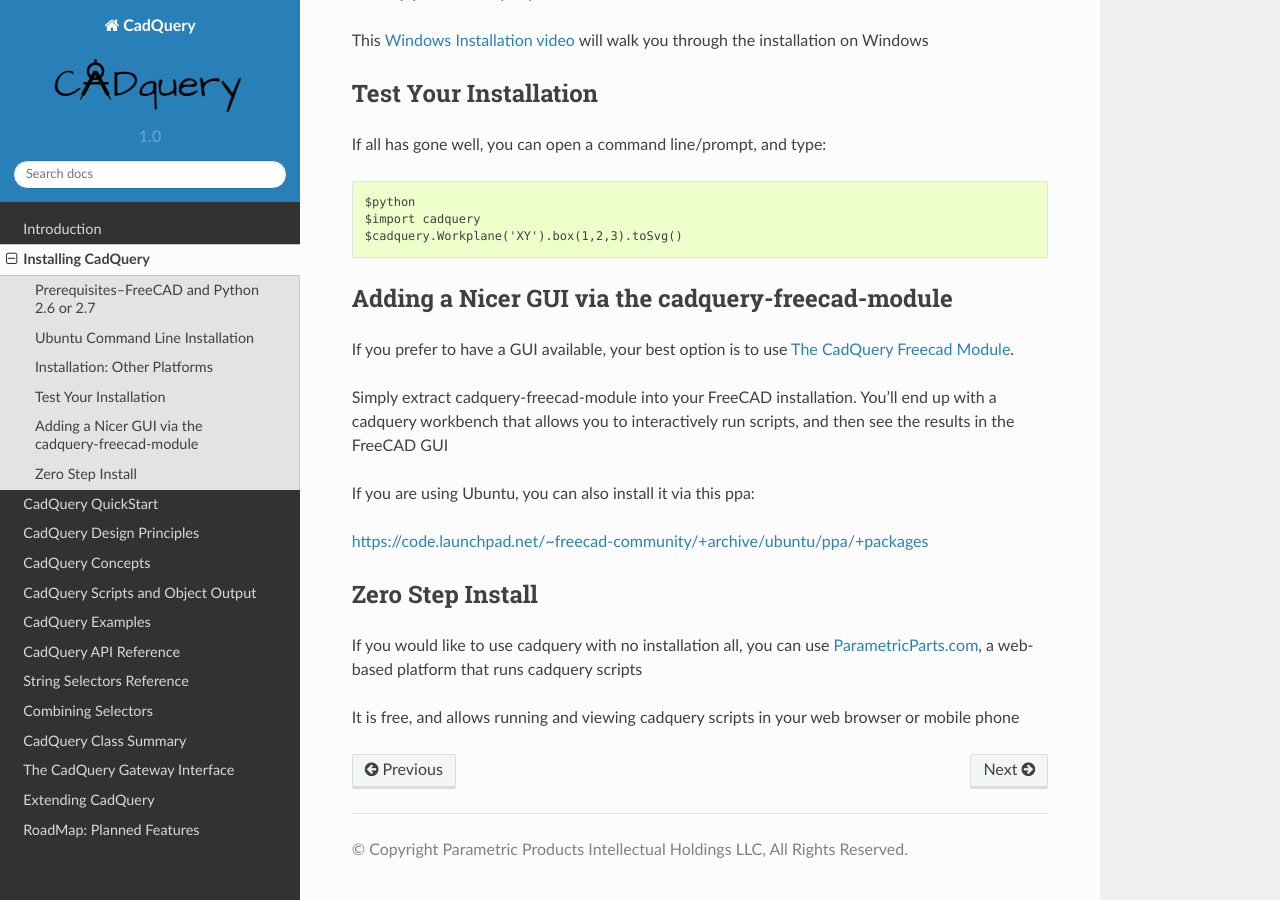
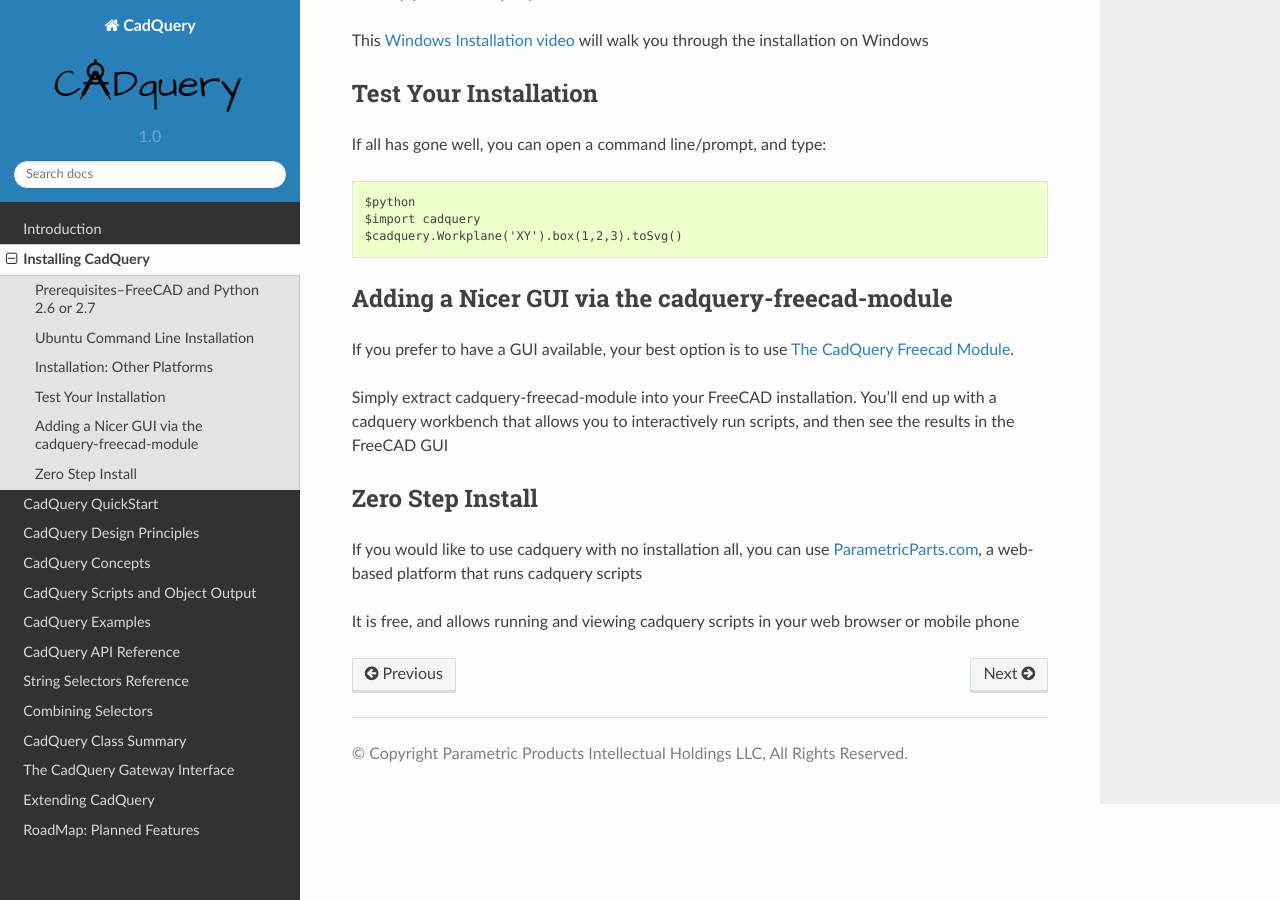
Before and after one commit to CadQuery/cadquery, a Sphinx documentation site: the page built from doc/installation.rst, in a window 1280 px wide and 900 px high, scrolled down 670 px. Built offline with Sphinx 7.4.7 and the Read the Docs theme 2.0.0, drawn with Linux system fonts in a browser that asks for light colours.

Commit message:
Removed mention of the PPA for the FreeCAD module since it is not being kept up-to-date

```diff
--- a/doc/installation.rst
+++ b/doc/installation.rst
@@ -47,11 +47,6 @@
 Simply extract cadquery-freecad-module into your FreeCAD installation. You'll end up
 with a cadquery workbench that allows you to interactively run scripts, and then see the results in the FreeCAD GUI
 
-If you are using Ubuntu, you can also install it via this ppa:
-
-https://code.launchpad.net/~freecad-community/+archive/ubuntu/ppa/+packages
-
-
 Zero Step  Install
 -------------------------------------------------
 
```
